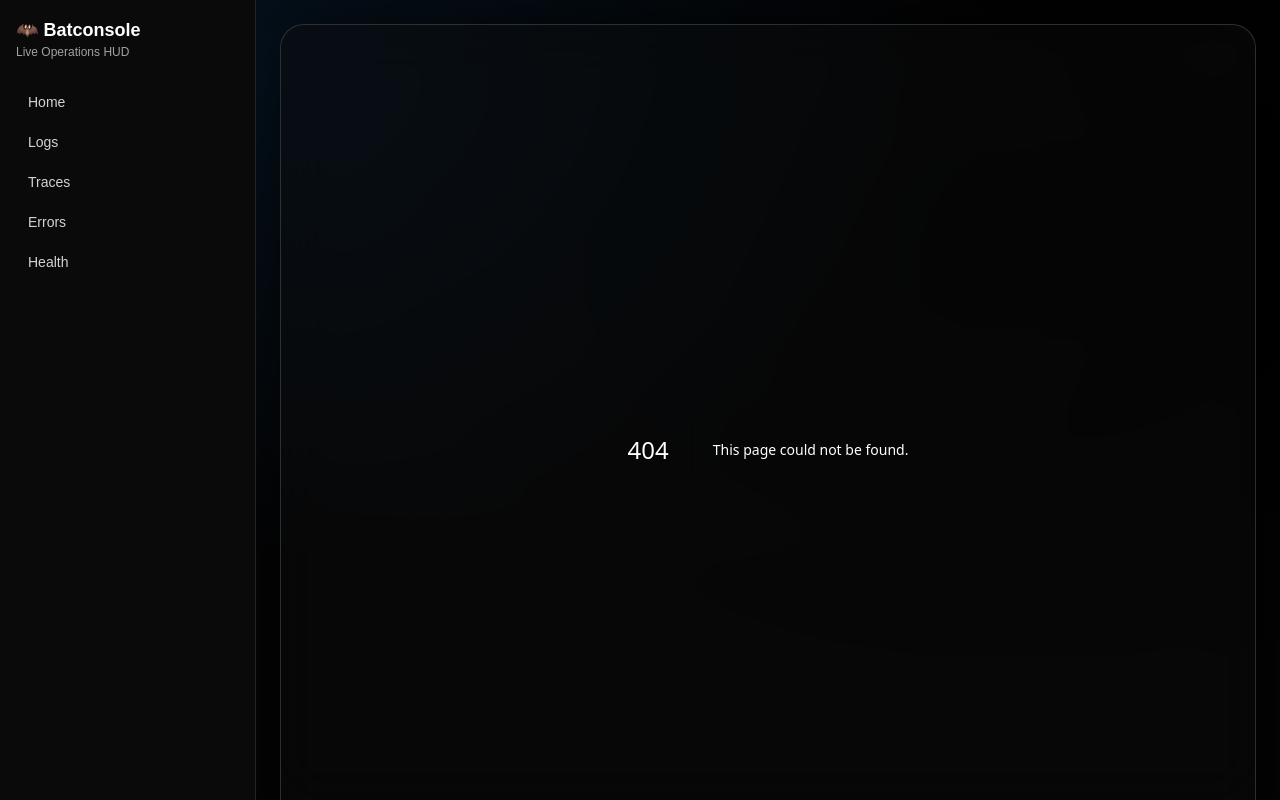
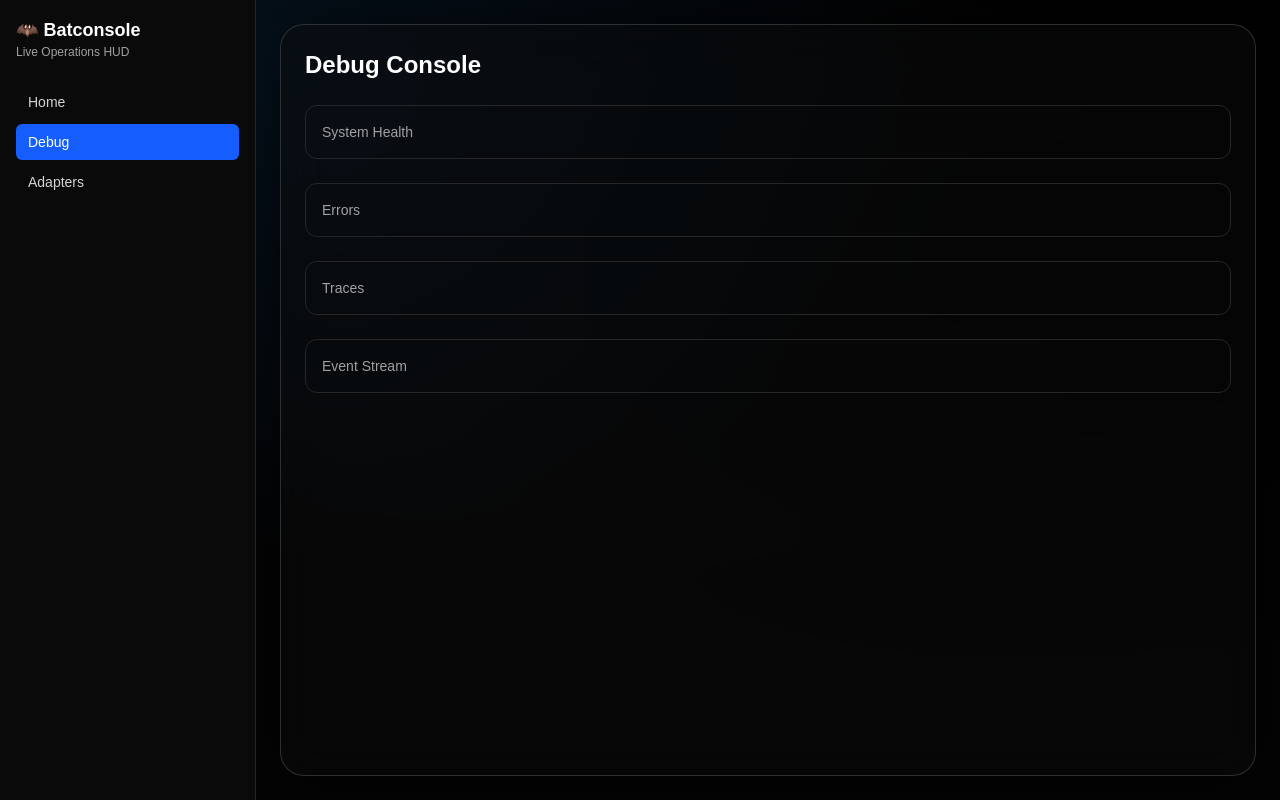
Before and after one commit to kganigap-291992/batcave-os, a Next.js app in the folder apps/batconsole-ui/: page /debug in a window 1280 px wide. Before the commit this address had no page. Built offline with nearby package versions, Linux system fonts and the light colour scheme.

Commit message:
phase 1.3: debug console skeleton + nav cleanup

```diff
--- /dev/null
+++ b/apps/batconsole-ui/src/app/adapters/page.tsx
@@ -0,0 +1,10 @@
+export default function AdaptersPage() {
+  return (
+    <div>
+      <h1 className="text-2xl font-semibold">Adapters</h1>
+      <p className="text-neutral-400 mt-2">
+        Device integrations will appear here.
+      </p>
+    </div>
+  );
+}
--- /dev/null
+++ b/apps/batconsole-ui/src/app/debug/page.tsx
@@ -0,0 +1,23 @@
+export default function DebugPage() {
+  return (
+    <div className="space-y-6">
+      <h1 className="text-2xl font-semibold">Debug Console</h1>
+
+      <div className="rounded-xl border border-neutral-800 p-4">
+        <h2 className="text-sm text-neutral-400">System Health</h2>
+      </div>
+
+      <div className="rounded-xl border border-neutral-800 p-4">
+        <h2 className="text-sm text-neutral-400">Errors</h2>
+      </div>
+
+      <div className="rounded-xl border border-neutral-800 p-4">
+        <h2 className="text-sm text-neutral-400">Traces</h2>
+      </div>
+
+      <div className="rounded-xl border border-neutral-800 p-4">
+        <h2 className="text-sm text-neutral-400">Event Stream</h2>
+      </div>
+    </div>
+  );
+}
--- a/apps/batconsole-ui/src/components/layout/Sidebar.tsx
+++ b/apps/batconsole-ui/src/components/layout/Sidebar.tsx
@@ -5,10 +5,8 @@ import { usePathname } from "next/navigation";
 
 const navItems = [
   { name: "Home", href: "/" },
-  { name: "Logs", href: "/logs" },
-  { name: "Traces", href: "/traces" },
-  { name: "Errors", href: "/errors" },
-  { name: "Health", href: "/health" },
+  { name: "Debug", href: "/debug" },
+  { name: "Adapters", href: "/adapters" },
 ];
 
 export default function Sidebar() {
```
